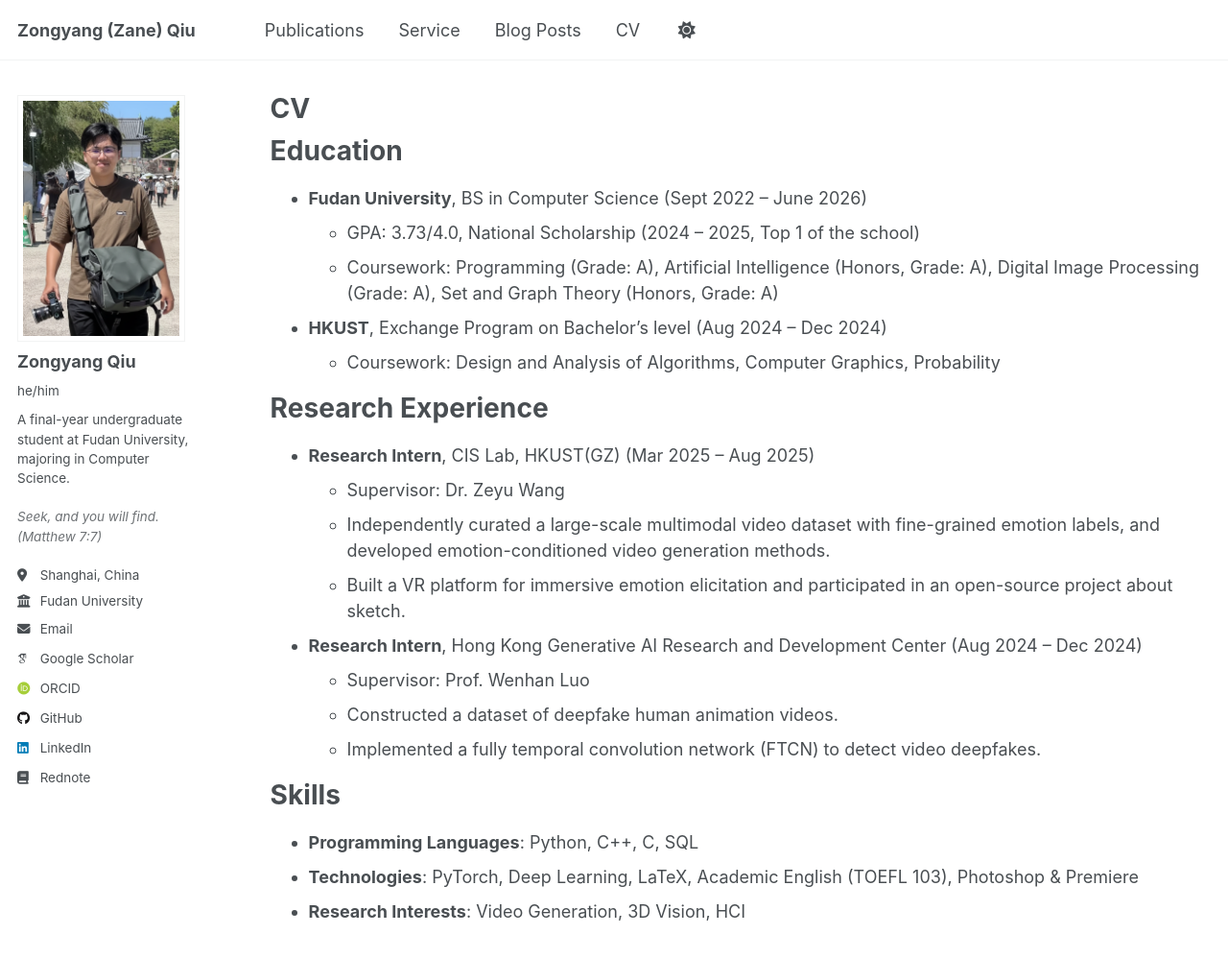
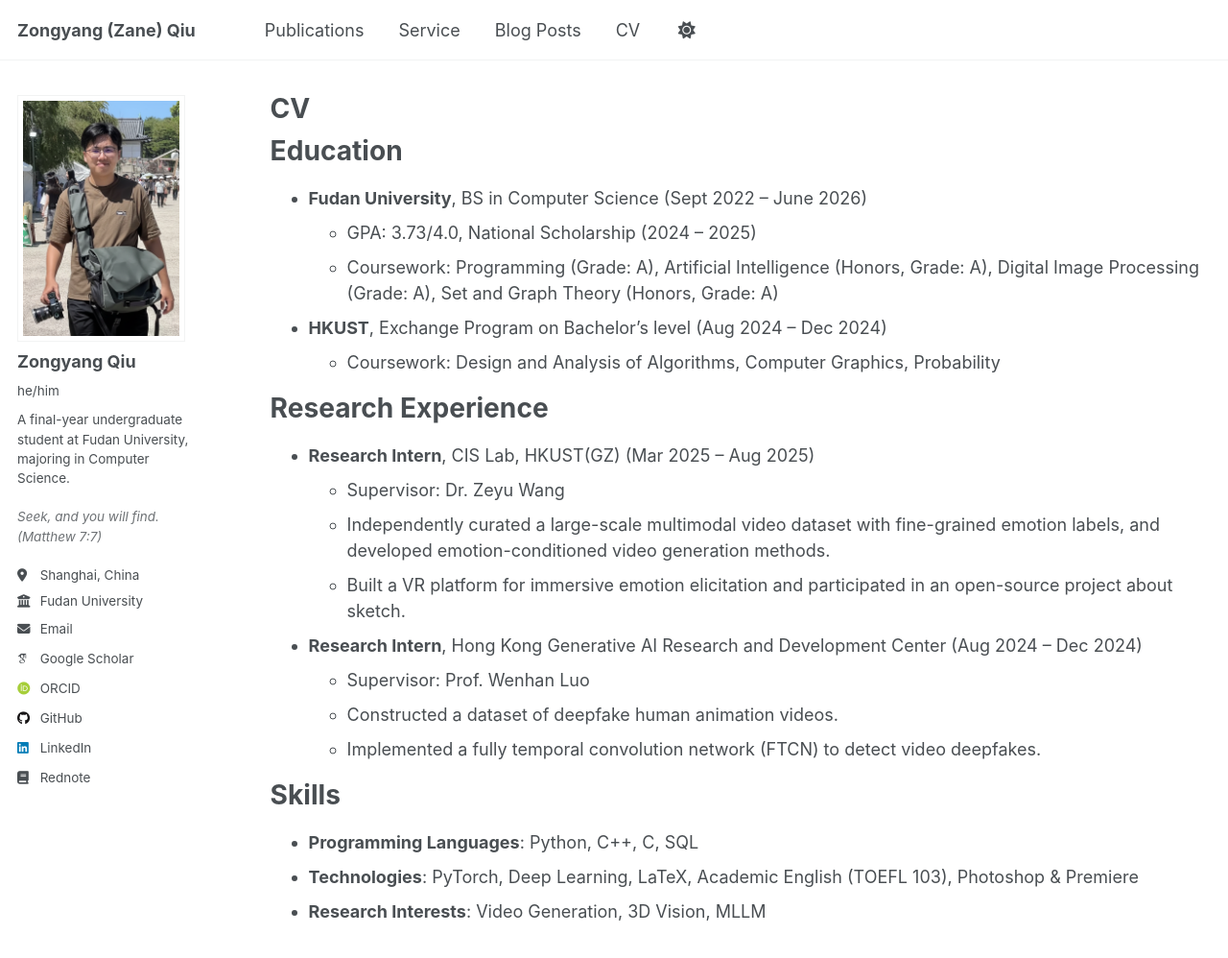
Before and after one commit to Zane-ZYQiu/Zane-ZYQiu.github.io, a Jekyll site: the page built from _pages/cv.md, in a window 1280 px wide and 1179 px high. Shown: the top 998 px of the window at 96% size. Built offline with Jekyll 4.4.1, drawn with Linux system fonts in a browser that asks for light colours; some web fonts are replaced.

Commit message:
update cv

```diff
--- a/_pages/cv.md
+++ b/_pages/cv.md
@@ -12,7 +12,7 @@ redirect_from:
 Education
 ======
 * **Fudan University**, BS in Computer Science (Sept 2022 – June 2026)
-  * GPA: 3.73/4.0, National Scholarship (2024 – 2025, Top 1 of the school)
+  * GPA: 3.73/4.0, National Scholarship (2024 – 2025)
   * Coursework: Programming (Grade: A), Artificial Intelligence (Honors, Grade: A), Digital Image Processing (Grade: A), Set and Graph Theory (Honors, Grade: A)
 * **HKUST**, Exchange Program on Bachelor’s level (Aug 2024 – Dec 2024)
   * Coursework: Design and Analysis of Algorithms, Computer Graphics, Probability
@@ -33,4 +33,4 @@ Skills
 ======
 * **Programming Languages**: Python, C++, C, SQL
 * **Technologies**: PyTorch, Deep Learning, LaTeX, Academic English (TOEFL 103), Photoshop & Premiere
-* **Research Interests**: Video Generation, 3D Vision, HCI
+* **Research Interests**: Video Generation, 3D Vision, MLLM
```
